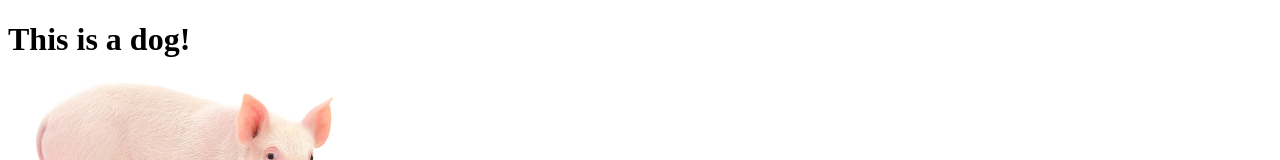
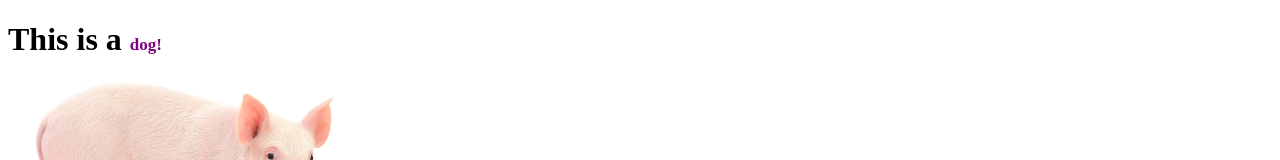
Before and after one commit to pigglep/firstweb, a plain HTML site: page htmlweb/index.html in a window 1280 px wide. Shown: the top 160 px of the page. Drawn offline with Linux system fonts and the light colour scheme.

Commit message:
making the "dog" 17px and purple

```diff
--- a/htmlweb/index.html
+++ b/htmlweb/index.html
@@ -5,7 +5,7 @@
 
     </head>
     <body>
-        <h1>This is a dog!</h1>
+        <h1>This is a <span style = "font-size:17px; color:purple">dog!</span></h1>
 
         <p>
             <img src="pig.png" height ="200"> </img>
```
